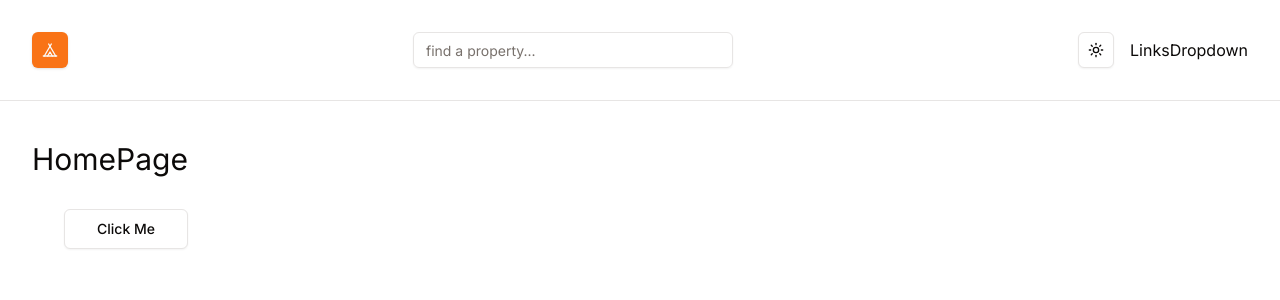
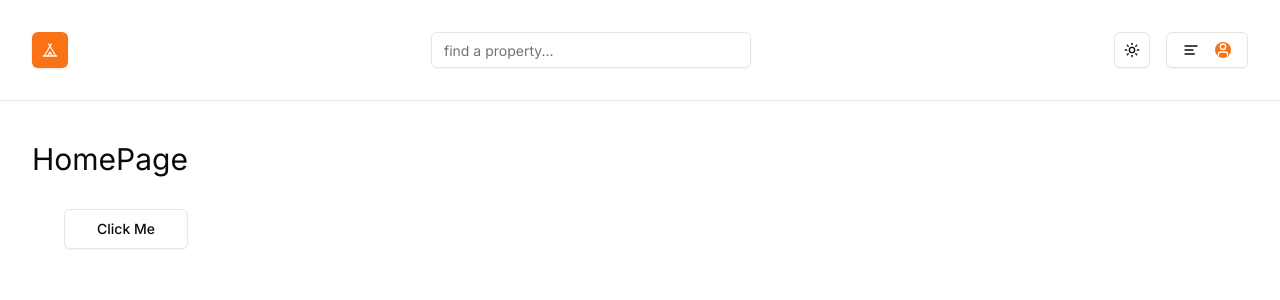
Before and after one commit to kevinkalenga/Nextjs_Appli_Smilga, a Next.js app: page / in a window 1280 px wide. Shown: the top 300 px of the page. Built offline with nearby package versions, Linux system fonts and the light colour scheme.

Commit message:
LinksDropdown component

```diff
--- /dev/null
+++ b/app/utils/links.ts
@@ -0,0 +1,14 @@
+type NavLink = {
+  href: string;
+  label: string;
+};
+
+export const links: NavLink[] = [
+  { href: '/', label: 'home' },
+  { href: '/favorites ', label: 'favorites' },
+  { href: '/bookings ', label: 'bookings' },
+  { href: '/reviews ', label: 'reviews' },
+  { href: '/rentals/create ', label: 'create rental' },
+  { href: '/rentals', label: 'my rentals' },
+  { href: '/profile ', label: 'profile' },
+];
--- a/components/navbar/LinksDropdown.tsx
+++ b/components/navbar/LinksDropdown.tsx
@@ -1,8 +1,40 @@
+import {
+  DropdownMenu,
+  DropdownMenuContent,
+  DropdownMenuItem,
+  DropdownMenuTrigger,
+  DropdownMenuSeparator,
+} from '@/components/ui/dropdown-menu';
+import { LuAlignLeft } from 'react-icons/lu';
+import Link from 'next/link';
+import { Button } from '../ui/button';
+import UserIcon from './UserIcon';
+// import { links } from '@/utils/links';
+import { links } from '../../app/utils/links';
 
+import SignOutLink from './SignOutLink';
 
 function LinksDropdown() {
   return (
-    <div>LinksDropdown</div>
+    <DropdownMenu>
+      <DropdownMenuTrigger asChild>
+           <Button className='flex gap-4 max-w-[100px]' variant='outline'>
+             <LuAlignLeft className='w-6 h-6'/>
+             <UserIcon />
+           </Button>
+      </DropdownMenuTrigger>
+      <DropdownMenuContent className='w-52' align='start' sideOffset={10}>
+          {
+            links.map((link) => {
+              return <DropdownMenuItem key={link.href}>
+                 <Link href={link.href} className='capitalize w-full'>
+                    {link.label}
+                 </Link>
+              </DropdownMenuItem>
+            })
+          }
+      </DropdownMenuContent>
+    </DropdownMenu>
   )
 }
 
--- a/components/navbar/UserIcon.tsx
+++ b/components/navbar/UserIcon.tsx
@@ -1,7 +1,9 @@
+
+import { LuUser } from "react-icons/lu"
 
 function UserIcon() {
   return (
-    <div>UserIcon</div>
+    <LuUser className="w-6 h-6 bg-primary rounded-full text-white" />
   )
 }
 
```
